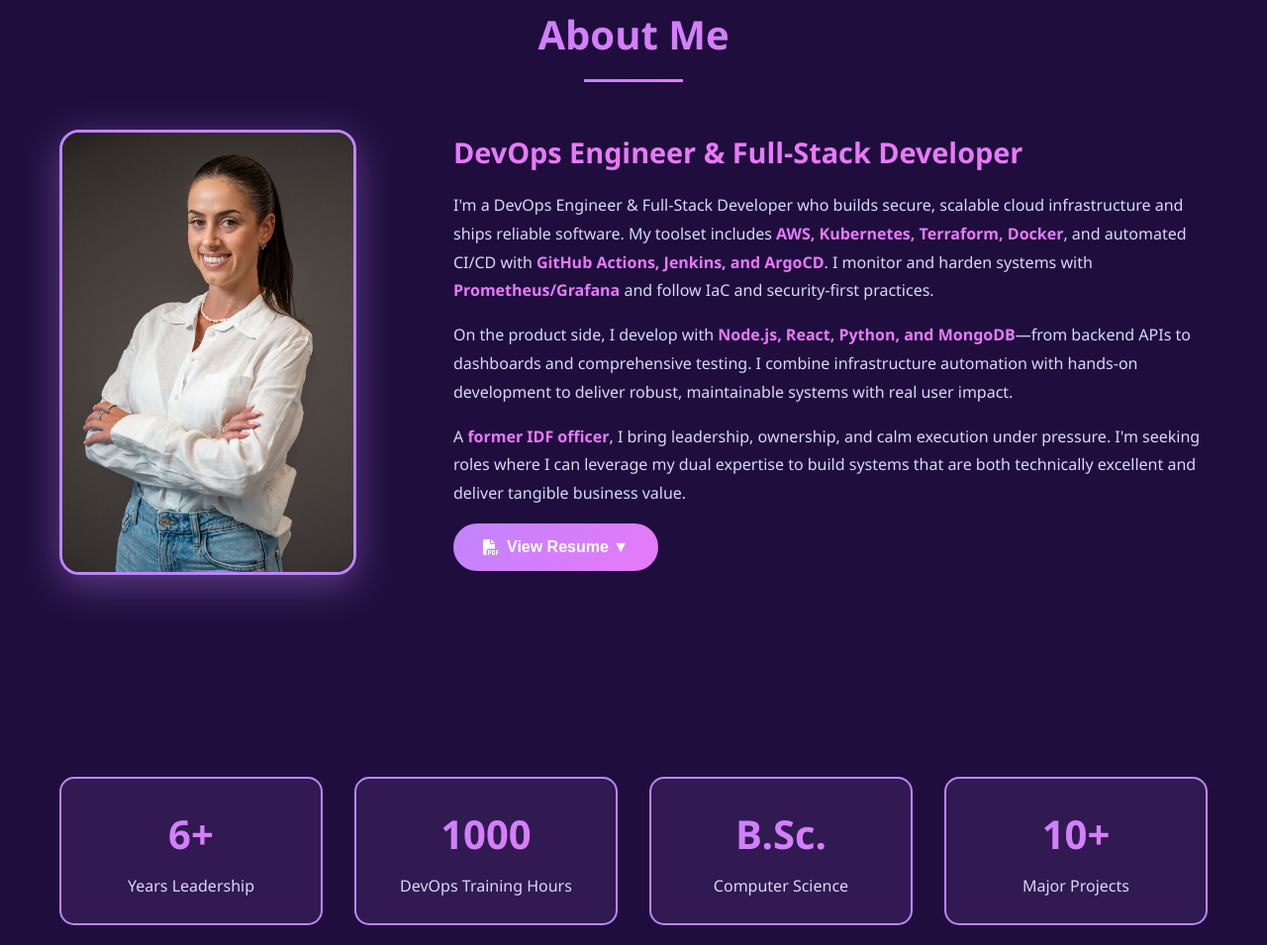
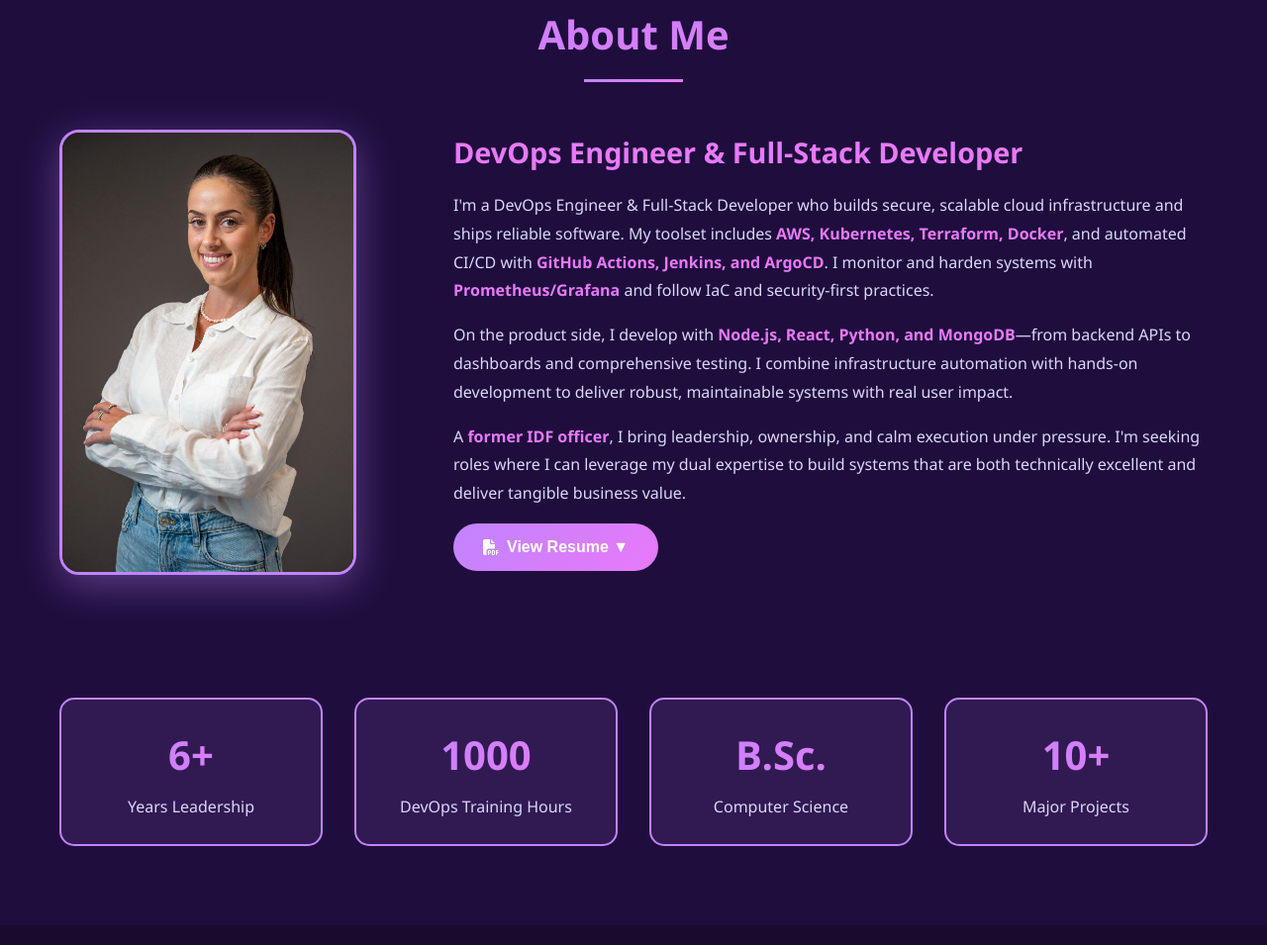
Before and after one commit to LirChen/lirchen.github.io, a plain HTML site: page index.html in a window 1280 px wide. Shown: the part 877-1832 px from the top of the page at 99% size. Drawn offline with Linux system fonts and the light colour scheme.

```diff
--- a/index.html
+++ b/index.html
@@ -296,7 +296,7 @@
         }
 
         .about-text {
-            padding-bottom: 6rem;
+            padding-bottom: 3rem;
             position: relative;
         }
 
@@ -304,7 +304,7 @@
             display: grid;
             grid-template-columns: repeat(4, 1fr);
             gap: 2rem;
-            margin-top: 4rem;
+            margin-top: 2rem;
         }
 
         .stat-box {
```
